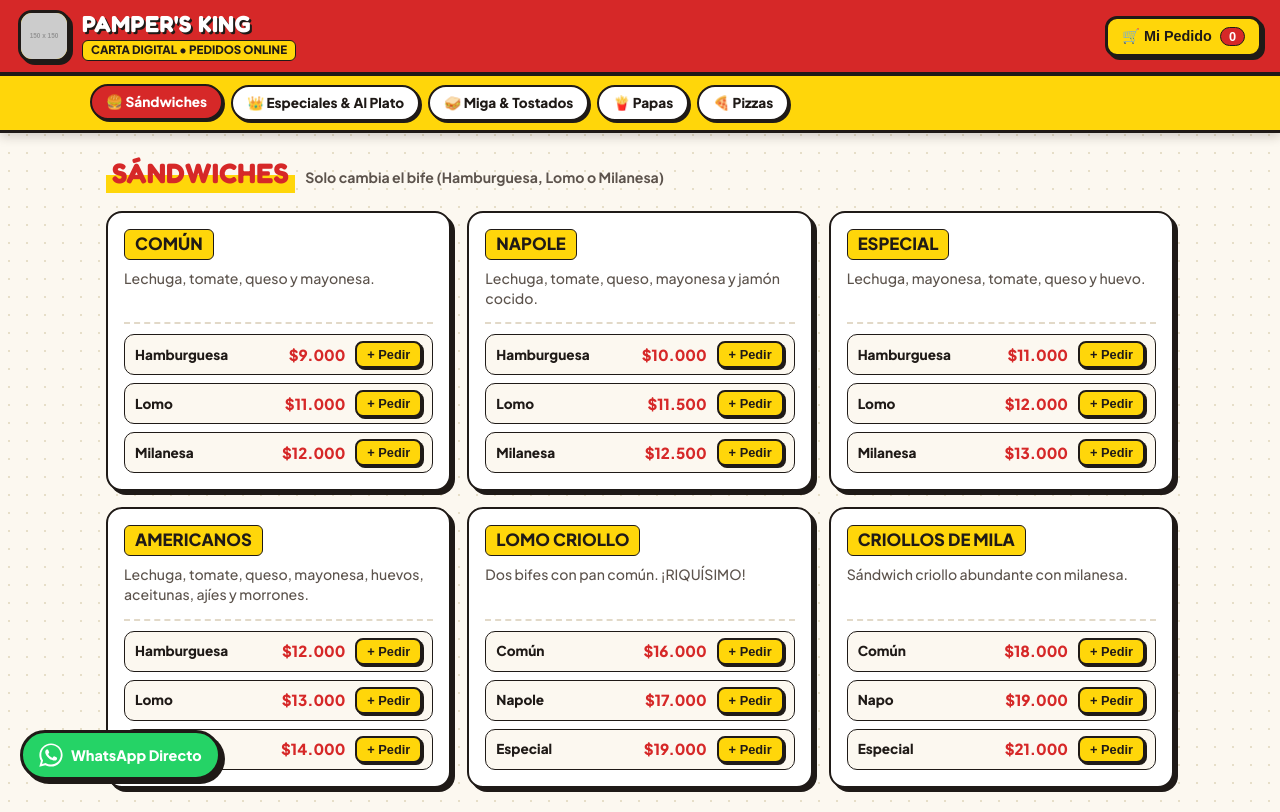
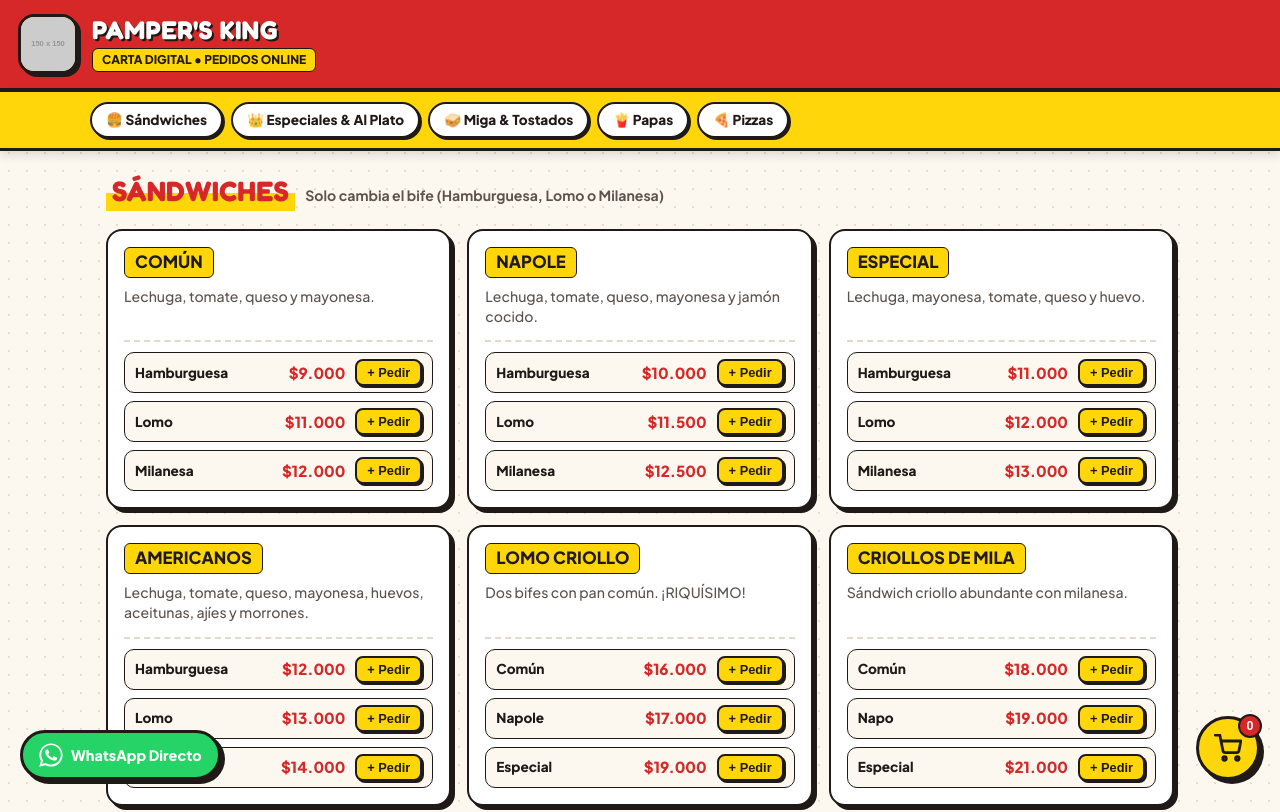
Before and after one commit to itsluduena/PAMPERSKING, a plain HTML site: page index.html in a window 1280 px wide. Shown: the top 812 px of the page. Drawn offline with Linux system fonts and the light colour scheme; placeholder pictures from the web are drawn by us.

Commit message:
Update index.html

```diff
--- a/index.html
+++ b/index.html
@@ -47,19 +47,11 @@
       font-family: 'Fredoka', cursive, sans-serif;
     }
 
-    /* ================= CONTENEDOR SUPERIOR FIJO (HEADER + BARRA DE SECCIONES) ================= */
-    .sticky-top-bar {
-      position: sticky;
-      top: 0;
-      z-index: 900;
-      box-shadow: 0 4px 10px rgba(31, 26, 23, 0.18);
-    }
-
-    /* ================= ENCABEZADO ================= */
+    /* ================= ENCABEZADO PRINCIPAL (NO FIJO) ================= */
     header {
       background-color: var(--red-brand);
       color: #fff;
-      padding: 10px 18px;
+      padding: 14px 18px;
       display: flex;
       align-items: center;
       justify-content: space-between;
@@ -69,13 +61,13 @@
     .header-left {
       display: flex;
       align-items: center;
-      gap: 12px;
+      gap: 14px;
     }
 
     .logo-box {
-      width: 52px;
-      height: 52px;
-      border-radius: 14px;
+      width: 60px;
+      height: 60px;
+      border-radius: 16px;
       background-color: var(--yellow-mark);
       border: 3px solid var(--ink-dark);
       overflow: hidden;
@@ -94,7 +86,7 @@
     }
 
     .brand-title h1 {
-      font-size: 1.45rem;
+      font-size: 1.6rem;
       letter-spacing: 0.5px;
       text-transform: uppercase;
       line-height: 1.1;
@@ -105,53 +97,26 @@
       display: inline-block;
       background-color: var(--yellow-mark);
       color: var(--ink-dark);
-      font-size: 0.72rem;
+      font-size: 0.75rem;
       font-weight: 800;
-      padding: 1px 8px;
+      padding: 2px 9px;
       border-radius: 6px;
       border: 1.5px solid var(--ink-dark);
-      margin-top: 2px;
+      margin-top: 4px;
     }
 
-    /* Botón superior del carrito */
-    .top-cart-btn {
-      background-color: var(--yellow-mark);
-      color: var(--ink-dark);
-      border: 3px solid var(--ink-dark);
-      border-radius: 12px;
-      padding: 8px 14px;
-      font-weight: 800;
-      font-size: 0.9rem;
-      cursor: pointer;
-      display: flex;
-      align-items: center;
-      gap: 8px;
-      box-shadow: 3px 3px 0 var(--ink-dark);
-      transition: transform 0.1s;
-    }
-
-    .top-cart-btn:active {
-      transform: translate(2px, 2px);
-      box-shadow: 1px 1px 0 var(--ink-dark);
-    }
-
-    .cart-badge {
-      background-color: var(--red-brand);
-      color: #fff;
-      border-radius: 99px;
-      padding: 1px 8px;
-      font-size: 0.8rem;
-      border: 1.5px solid var(--ink-dark);
-    }
-
-    /* ================= BARRA DE CATEGORÍAS SIEMPRE VISIBLE ================= */
+    /* ================= BARRA DE CATEGORÍAS FIJA ARRIBA ================= */
     .nav-wrapper {
+      position: sticky;
+      top: 0;
+      z-index: 900;
       background-color: var(--yellow-mark);
       border-bottom: 3px solid var(--ink-dark);
-      padding: 9px 14px;
+      padding: 10px 14px;
       overflow-x: auto;
       white-space: nowrap;
       scrollbar-width: none;
+      box-shadow: 0 4px 10px rgba(31, 26, 23, 0.14);
     }
 
     .nav-wrapper::-webkit-scrollbar {
@@ -194,8 +159,7 @@
 
     .menu-section {
       margin-bottom: 40px;
-      /* Margen superior al saltar para que no lo tape la barra fija */
-      scroll-margin-top: 138px;
+      scroll-margin-top: 72px;
     }
 
     .section-header {
@@ -379,28 +343,68 @@
       flex-shrink: 0;
     }
 
-    /* ================= BARRA INFERIOR RESUMEN DE CARRITO ================= */
-    .bottom-cart-bar {
+    /* ================= CARRITO CIRCULAR EN LA ESQUINA INFERIOR DERECHA ================= */
+    .cart-circle-btn {
       position: fixed;
       bottom: 20px;
       right: 20px;
-      z-index: 940;
+      z-index: 950;
+      width: 64px;
+      height: 64px;
+      border-radius: 50%;
+      background-color: var(--yellow-mark);
+      color: var(--ink-dark);
+      border: 3px solid var(--ink-dark);
+      box-shadow: 4px 4px 0 var(--ink-dark);
+      cursor: pointer;
+      display: flex;
+      align-items: center;
+      justify-content: center;
+      transition: transform 0.15s, background-color 0.15s;
+    }
+
+    .cart-circle-btn:hover {
       background-color: var(--red-brand);
       color: #fff;
-      border: 3px solid var(--ink-dark);
-      border-radius: 99px;
-      padding: 10px 18px;
-      font-weight: 800;
-      font-size: 0.95rem;
-      cursor: pointer;
-      display: none;
-      align-items: center;
-      gap: 10px;
-      box-shadow: 4px 4px 0 var(--ink-dark);
+      transform: scale(1.05);
     }
 
-    .bottom-cart-bar.visible {
+    .cart-circle-btn:active {
+      transform: translate(2px, 2px);
+      box-shadow: 2px 2px 0 var(--ink-dark);
+    }
+
+    .cart-circle-btn svg {
+      width: 28px;
+      height: 28px;
+      fill: none;
+      stroke: currentColor;
+      stroke-width: 2.4;
+      stroke-linecap: round;
+      stroke-linejoin: round;
+    }
+
+    .circle-badge {
+      position: absolute;
+      top: -5px;
+      right: -5px;
+      min-width: 24px;
+      height: 24px;
+      padding: 0 6px;
+      border-radius: 99px;
+      background-color: var(--red-brand);
+      color: #fff;
+      border: 2px solid var(--ink-dark);
+      font-size: 0.78rem;
+      font-weight: 800;
       display: flex;
+      align-items: center;
+      justify-content: center;
+    }
+
+    .cart-circle-btn:hover .circle-badge {
+      background-color: var(--ink-dark);
+      color: var(--yellow-mark);
     }
 
     /* ================= PANEL LATERAL DEL CARRITO ================= */
@@ -575,7 +579,7 @@
     /* Notificación rápida al agregar */
     .toast {
       position: fixed;
-      top: 135px;
+      top: 72px;
       right: 20px;
       background-color: var(--ink-dark);
       color: var(--yellow-mark);
@@ -594,16 +598,16 @@
     }
 
     @media (max-width: 600px) {
-      .brand-title h1 { font-size: 1.2rem; }
+      .brand-title h1 { font-size: 1.35rem; }
       .wa-float-left span { display: none; }
-      .wa-float-left { padding: 12px; }
+      .wa-float-left { padding: 14px; border-radius: 50%; width: 56px; height: 56px; justify-content: center; }
+      .cart-circle-btn { width: 58px; height: 58px; }
     }
   </style>
 </head>
 <body>
 
-  <!-- BLOQUE SUPERIOR SIEMPRE VISIBLE (ENCABEZADO + BARRA DE SECCIONES) -->
-  <div class="sticky-top-bar">
+  <!-- ENCABEZADO PRINCIPAL (NO FIJO, SE DESPLAZA CON LA PÁGINA) -->
   <header>
     <div class="header-left">
       <div class="logo-box">
@@ -618,13 +622,9 @@
         <span>CARTA DIGITAL • PEDIDOS ONLINE</span>
       </div>
     </div>
-
-      <button class="top-cart-btn" onclick="toggleCart()">
-        🛒 Mi Pedido <span class="cart-badge" id="top-cart-count">0</span>
-      </button>
   </header>
 
-    <!-- NAVEGACIÓN POR CATEGORÍAS SIEMPRE VISIBLE AL DESPLAZAR -->
+  <!-- NAVEGACIÓN POR CATEGORÍAS (ÚNICO BANNER FIJO AL DESPLAZAR) -->
   <div class="nav-wrapper" id="nav-wrapper">
     <nav class="nav-list">
       <a href="#sec-sandwiches" class="nav-pill active">🍔 Sándwiches</a>
@@ -633,7 +633,6 @@
       <a href="#sec-papas" class="nav-pill">🍟 Papas</a>
       <a href="#sec-pizzas" class="nav-pill">🍕 Pizzas</a>
     </nav>
-    </div>
   </div>
 
   <!-- TOAST DE CONFIRMACIÓN -->
@@ -653,9 +652,14 @@
     <span>WhatsApp Directo</span>
   </a>
 
-  <!-- BOTÓN FLOTANTE INFERIOR DERECHO PARA ABRIR EL PEDIDO -->
-  <button class="bottom-cart-bar" id="bottom-cart-bar" onclick="toggleCart()">
-    Ver mi pedido (<span id="bottom-cart-count">0</span>) — <span id="bottom-cart-total">$0</span>
+  <!-- BOTÓN CIRCULAR DEL CARRITO EN LA ESQUINA INFERIOR DERECHA -->
+  <button class="cart-circle-btn" onclick="toggleCart()" aria-label="Abrir mi pedido" title="Ver mi pedido">
+    <svg viewBox="0 0 24 24">
+      <circle cx="9" cy="21" r="1.5"></circle>
+      <circle cx="20" cy="21" r="1.5"></circle>
+      <path d="M1 1h4l2.68 13.39a2 2 0 0 0 2 1.61h9.72a2 2 0 0 0 2-1.61L23 6H6"></path>
+    </svg>
+    <span class="circle-badge" id="circle-cart-count">0</span>
   </button>
 
   <!-- PANEL LATERAL DEL CARRITO -->
@@ -1098,17 +1102,8 @@
       const totalItems = cart.reduce((acc, item) => acc + item.qty, 0);
       const totalPrice = cart.reduce((acc, item) => acc + (item.price * item.qty), 0);
 
-      document.getElementById("top-cart-count").textContent = totalItems;
-      document.getElementById("bottom-cart-count").textContent = totalItems;
-      document.getElementById("bottom-cart-total").textContent = formatMoney(totalPrice);
+      document.getElementById("circle-cart-count").textContent = totalItems;
       document.getElementById("cart-total-price").textContent = formatMoney(totalPrice);
-
-      const bottomBar = document.getElementById("bottom-cart-bar");
-      if (totalItems > 0) {
-        bottomBar.classList.add("visible");
-      } else {
-        bottomBar.classList.remove("visible");
-      }
 
       const itemsContainer = document.getElementById("cart-items-container");
       const footer = document.getElementById("cart-footer");
@@ -1177,7 +1172,6 @@
       toastTimeout = setTimeout(() => toast.classList.remove("show"), 1600);
     }
 
-    // Resaltar automáticamente la sección activa mientras el cliente sube o baja
     function initScrollSpy() {
       const sections = document.querySelectorAll(".menu-section");
       const navLinks = document.querySelectorAll(".nav-pill");
@@ -1185,7 +1179,7 @@
 
       window.addEventListener("scroll", () => {
         let currentId = "";
-        const scrollPos = window.scrollY + 170;
+        const scrollPos = window.scrollY + 120;
 
         sections.forEach(sec => {
           if (scrollPos >= sec.offsetTop) {
@@ -1197,7 +1191,6 @@
           link.classList.remove("active");
           if (link.getAttribute("href") === `#${currentId}`) {
             link.classList.add("active");
-            // En celulares, centra suavemente la pastilla activa si queda fuera de vista
             const linkRect = link.getBoundingClientRect();
             const wrapRect = navWrapper.getBoundingClientRect();
             if (linkRect.left < wrapRect.left || linkRect.right > wrapRect.right) {
@@ -1208,7 +1201,6 @@
       });
     }
 
-    // Inicializar
     renderMenu();
     updateCartUI();
     initScrollSpy();
```
Lines whose indentation alone changed are shown as unchanged.
